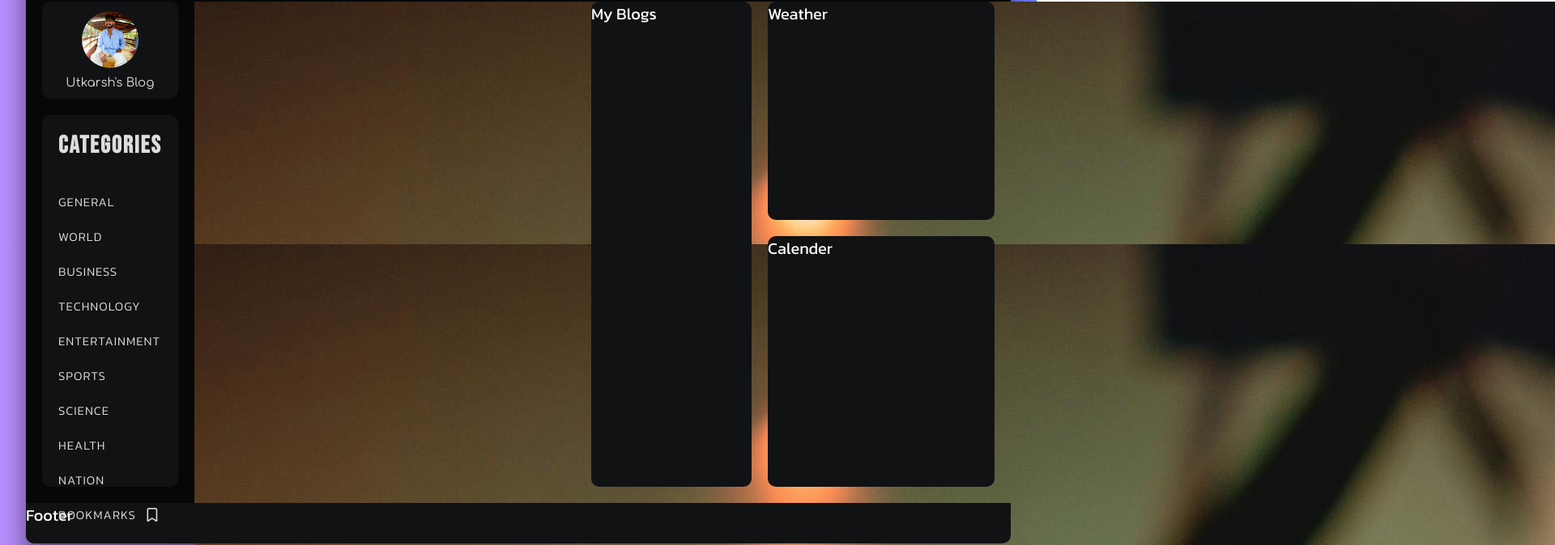
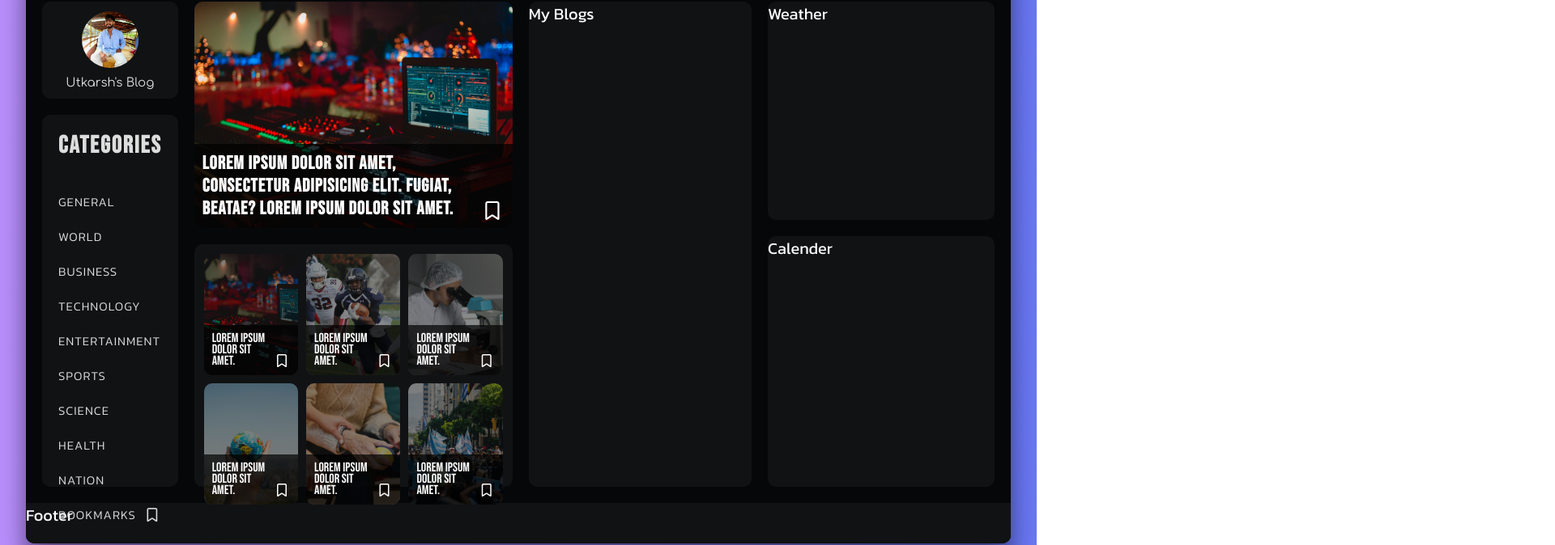
Before and after one commit to UtkarshRaghuvansh1/news-and-blogs-react, a React (Vite) app: page / in a window 1280 px wide. Shown: the part 108-782 px from the top of the page at 81% size, 1920 px wide, since content can reach past the window. Built offline with nearby package versions, Linux system fonts and the light colour scheme.

Commit message:
Styling news grid layout:

```diff
--- a/src/components/News.css
+++ b/src/components/News.css
@@ -166,13 +166,77 @@
   background-color: #111214;
   border-radius: 1rem;
   margin-bottom: 2rem;
+  position: relative;
 }
+.headline-title {
+  width: 100%;
+  position: absolute;
+  left: 0;
+  bottom: 0;
+  padding: 1rem 4rem 1rem 1rem;
+  font-family: "Bebas Neue", sans-serif;
+  font-size: clamp(1.5rem, 1.8cqi, 3rem);
+  letter-spacing: 0.1rem;
+  color: #fff;
+  background-color: rgba(0, 0, 0, 0.7);
+  border-radius: 0 0 1rem 1rem;
+}
+.headline img {
+  width: 100%;
+  height: 100%;
+  object-fit: cover;
+  border-radius: 1rem;
+  opacity: o.4;
+}
+.bookmark {
+  position: absolute;
+  bottom: 1rem;
+  right: 1rem;
+  cursor: pointer;
+}
+/* *********************************************  */
 .news-grid {
   width: 100%;
   height: 50%;
   background-color: #111214;
   border-radius: 1rem;
   margin-bottom: 2rem;
+  /* CSS grid to  layout news item  */
+  display: grid;
+  grid-template-columns: repeat(3, 1fr);
+  grid-template-rows: repeat(2, 1fr);
+  gap: 1rem;
+  padding: 1.2rem;
+  justify-items: center;
+  align-items: center;
+}
+.news-grid-item {
+  width: 100%;
+  height: 100%;
+  min-height: 15rem;
+  border-radius: 1rem;
+  position: relative;
+}
+.news-grid-item h3 {
+  position: absolute;
+  bottom: 0;
+  left: 0;
+  padding: 1rem 3rem 1rem 1rem;
+  font-family: "Bebas Neue", sans-serif;
+  font-size: 1.6rem;
+  font-weight: 300;
+  line-height: 1.4rem;
+  background-color: rgba(0, 0, 0, 0.7);
+  width: 100%;
+  border-radius: 0 0 1rem 1rem;
+}
+.news-grid-item img {
+  width: 100%;
+  height: 100%;
+  display: block;
+  object-fit: cover;
+  border-radius: 1rem;
+  opacity: 0.5;
 }
 /* Styling My Blog section */
 .my-blogs {
--- a/src/components/News.jsx
+++ b/src/components/News.jsx
@@ -74,7 +74,7 @@ export default function News() {
             <img src={techImg} alt="Headline Image" />
             <h2 className="headline-title">
               Lorem ipsum dolor sit amet, consectetur adipisicing elit. Fugiat,
-              beatae?
+              beatae? Lorem ipsum dolor sit amet.
               {/* Bookmark  */}
               <i className="fa-regular fa-bookmark bookmark"></i>
             </h2>
@@ -82,33 +82,45 @@ export default function News() {
           <div className="news-grid">
             <div className="news-grid-item">
               <img src={techImg} alt="Tech Image" />
-              <h3>Lorem ipsum dolor sit amet.</h3>
+              <h3>
+                Lorem ipsum dolor sit amet.
                 <i className="fa-regular fa-bookmark bookmark"></i>
+              </h3>
             </div>
             <div className="news-grid-item">
               <img src={sportsImg} alt="Sports Image" />
-              <h3>Lorem ipsum dolor sit amet.</h3>
+              <h3>
+                Lorem ipsum dolor sit amet.
                 <i className="fa-regular fa-bookmark bookmark"></i>
+              </h3>
             </div>
             <div className="news-grid-item">
               <img src={scienceImg} alt="Science Image" />
-              <h3>Lorem ipsum dolor sit amet.</h3>
+              <h3>
+                Lorem ipsum dolor sit amet.
                 <i className="fa-regular fa-bookmark bookmark"></i>
+              </h3>
             </div>
             <div className="news-grid-item">
               <img src={worldImg} alt="World Image" />
-              <h3>Lorem ipsum dolor sit amet.</h3>
+              <h3>
+                Lorem ipsum dolor sit amet.
                 <i className="fa-regular fa-bookmark bookmark"></i>
+              </h3>
             </div>
             <div className="news-grid-item">
               <img src={healthImg} alt="" />
-              <h3>Lorem ipsum dolor sit amet.</h3>
+              <h3>
+                Lorem ipsum dolor sit amet.
                 <i className="fa-regular fa-bookmark bookmark"></i>
+              </h3>
             </div>
             <div className="news-grid-item">
               <img src={nationImg} alt="Nation Image" />
-              <h3>Lorem ipsum dolor sit amet.</h3>
+              <h3>
+                Lorem ipsum dolor sit amet.
                 <i className="fa-regular fa-bookmark bookmark"></i>
+              </h3>
             </div>
           </div>
         </div>
```
Lines whose indentation alone changed are shown as unchanged.
